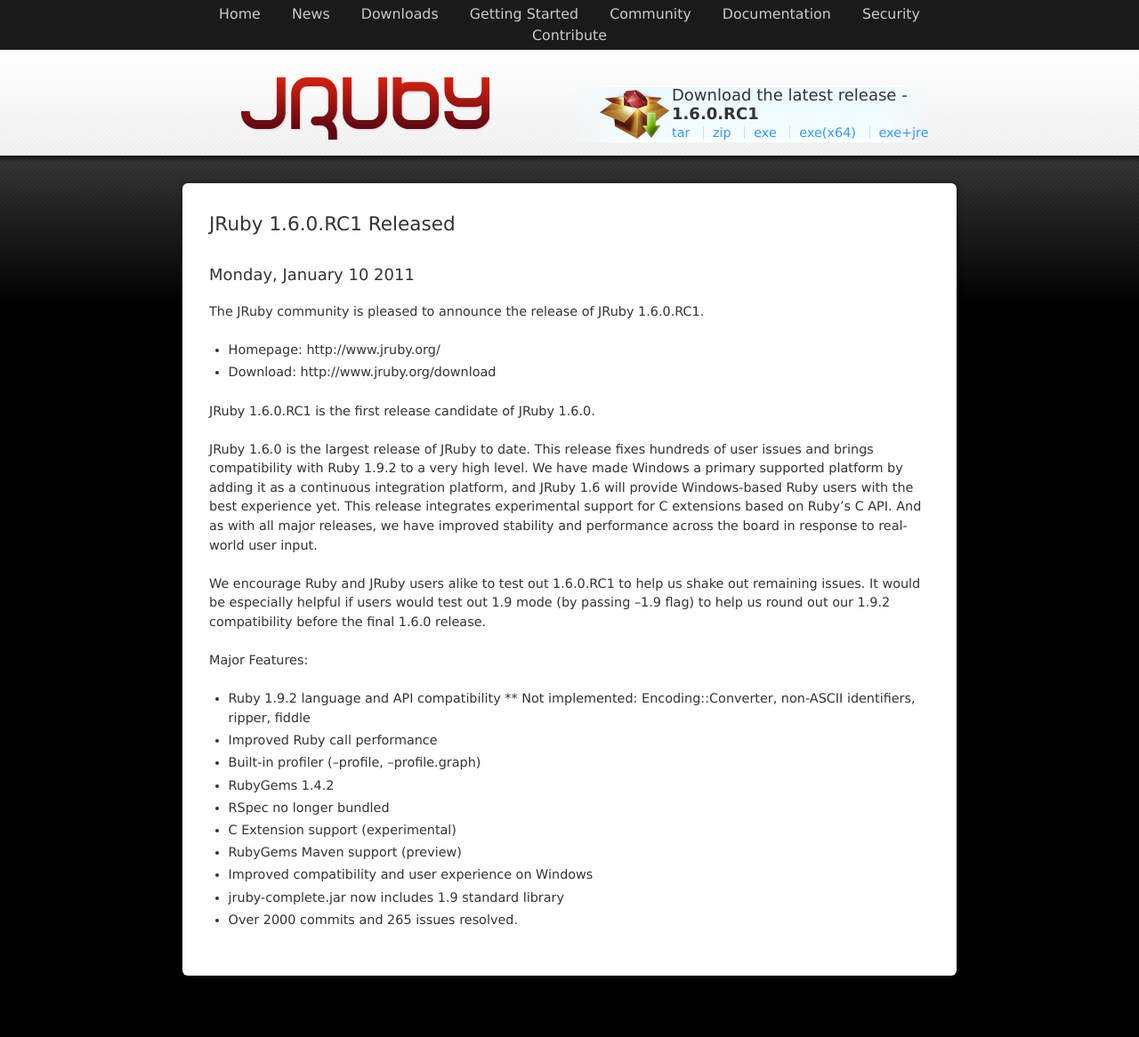
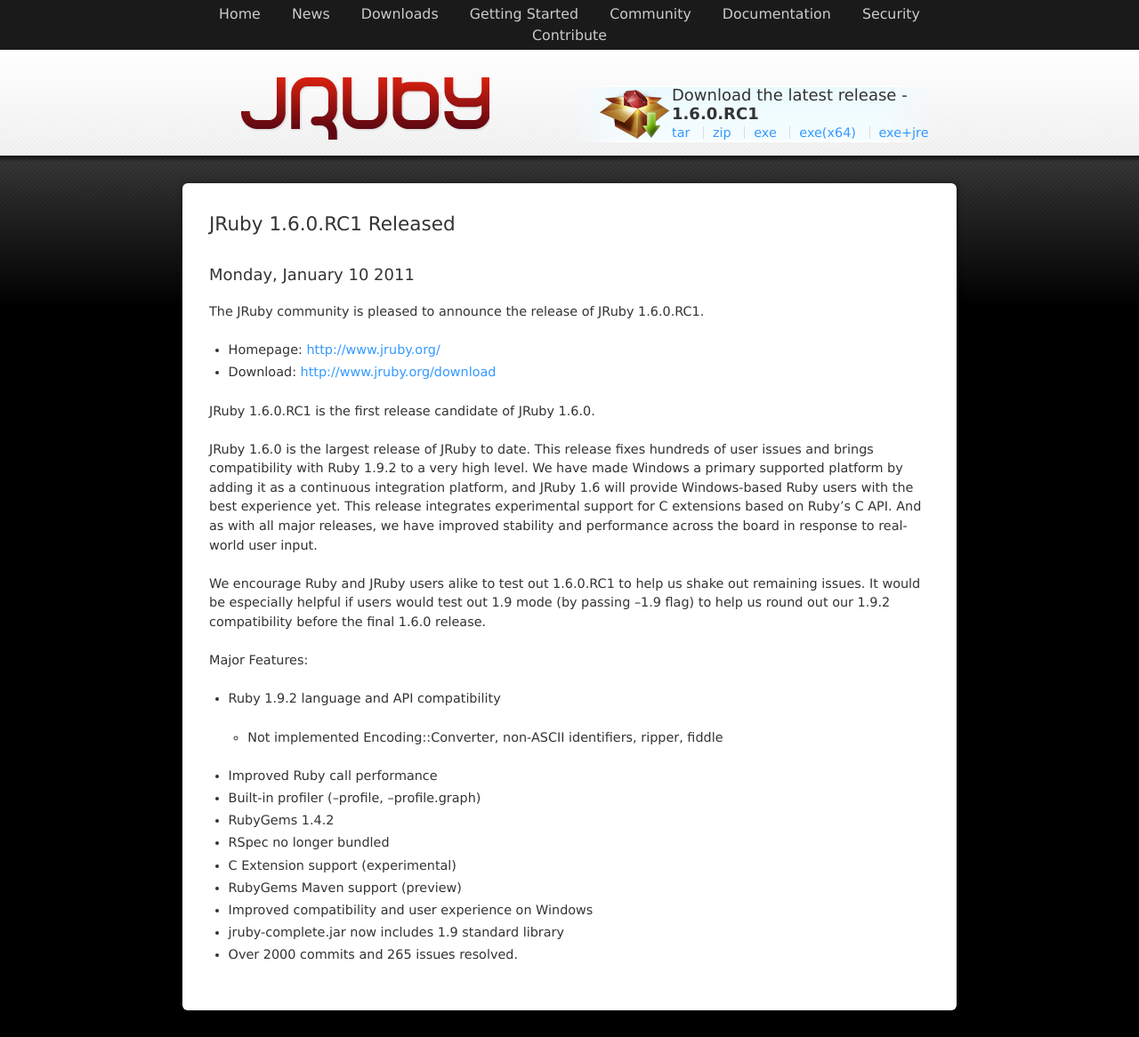
Before and after one commit to towynlin/jruby.github.com, a Jekyll site: the page built from www/_posts/2011-01-10-jruby-1-6-0-rc1.markdown, in a window 1280 px wide. Shown: the whole page at 89% size. Built offline with Jekyll 4.4.1, drawn with Linux system fonts in a browser that asks for light colours; Markdown is read by kramdown in place of the engine named in the settings; before the commit the page ends 1127 px from its top, so only the background shows below that.

```diff
--- a/www/_posts/2011-01-10-jruby-1-6-0-rc1.markdown
+++ b/www/_posts/2011-01-10-jruby-1-6-0-rc1.markdown
@@ -4,8 +4,8 @@ title: JRuby 1.6.0.RC1 Released
 ---
 The JRuby community is pleased to announce the release of JRuby 1.6.0.RC1.
 
-- Homepage: http://www.jruby.org/
-- Download: http://www.jruby.org/download
+- Homepage: [http://www.jruby.org/](http://www.jruby.org/)
+- Download: [http://www.jruby.org/download](http://www.jruby.org/download)
 
 JRuby 1.6.0.RC1 is the first release candidate of JRuby 1.6.0.
 
@@ -26,14 +26,15 @@ our 1.9.2 compatibility before the final 1.6.0 release.
 
 Major Features:
 
-* Ruby 1.9.2 language and API compatibility
-** Not implemented: Encoding::Converter, non-ASCII identifiers, ripper, fiddle
-* Improved Ruby call performance
-* Built-in profiler (--profile, --profile.graph)
-* RubyGems 1.4.2
-* RSpec no longer bundled
-* C Extension support (experimental)
-* RubyGems Maven support (preview)
-* Improved compatibility and user experience on Windows
-* jruby-complete.jar now includes 1.9 standard library
-* Over 2000 commits and 265 issues resolved.
+- Ruby 1.9.2 language and API compatibility
+
+  - Not implemented Encoding::Converter, non-ASCII identifiers, ripper, fiddle
+- Improved Ruby call performance
+- Built-in profiler (--profile, --profile.graph)
+- RubyGems 1.4.2
+- RSpec no longer bundled
+- C Extension support (experimental)
+- RubyGems Maven support (preview)
+- Improved compatibility and user experience on Windows
+- jruby-complete.jar now includes 1.9 standard library
+- Over 2000 commits and 265 issues resolved.
```
